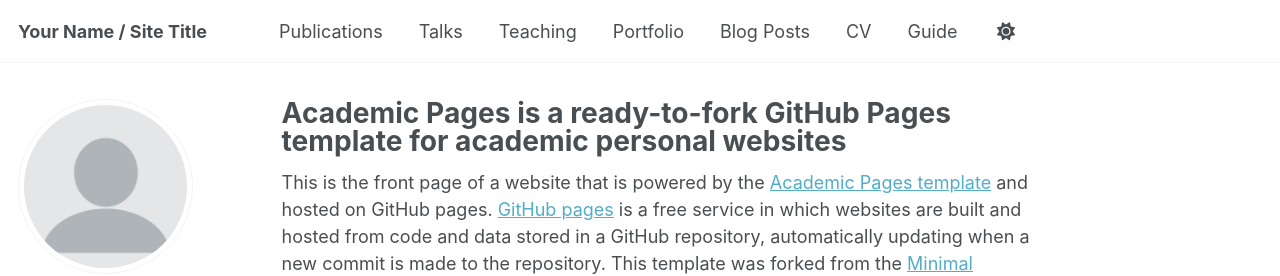
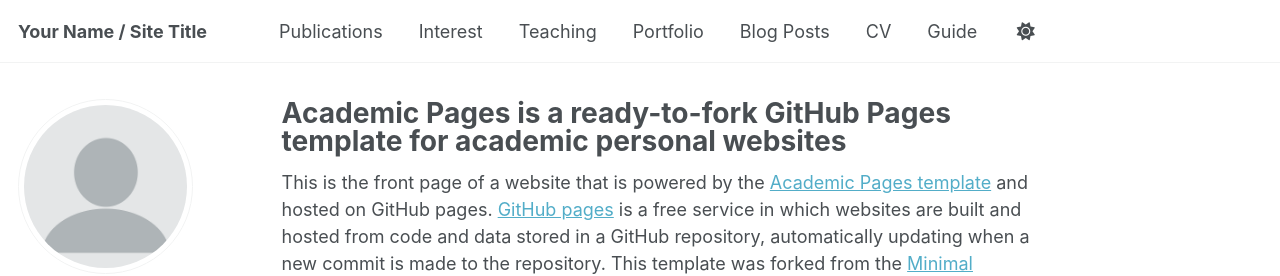
Before and after one commit to t-aozy/t-aozy.github.io, a Jekyll site: the page built from _pages/about.md, in a window 1280 px wide. Shown: the top 276 px of the page. Built offline with Jekyll 4.4.1, drawn with Linux system fonts in a browser that asks for light colours; some web fonts are replaced; a script that is not in the unit is left out.

Commit message:
Update navigation.yml

```diff
--- a/_data/navigation.yml
+++ b/_data/navigation.yml
@@ -11,7 +11,7 @@ main:
   - title: "Publications"
     url: /publications/
 
-  - title: "Talks"
+  - title: "Interest"
     url: /talks/
 
   - title: "Teaching"
```
